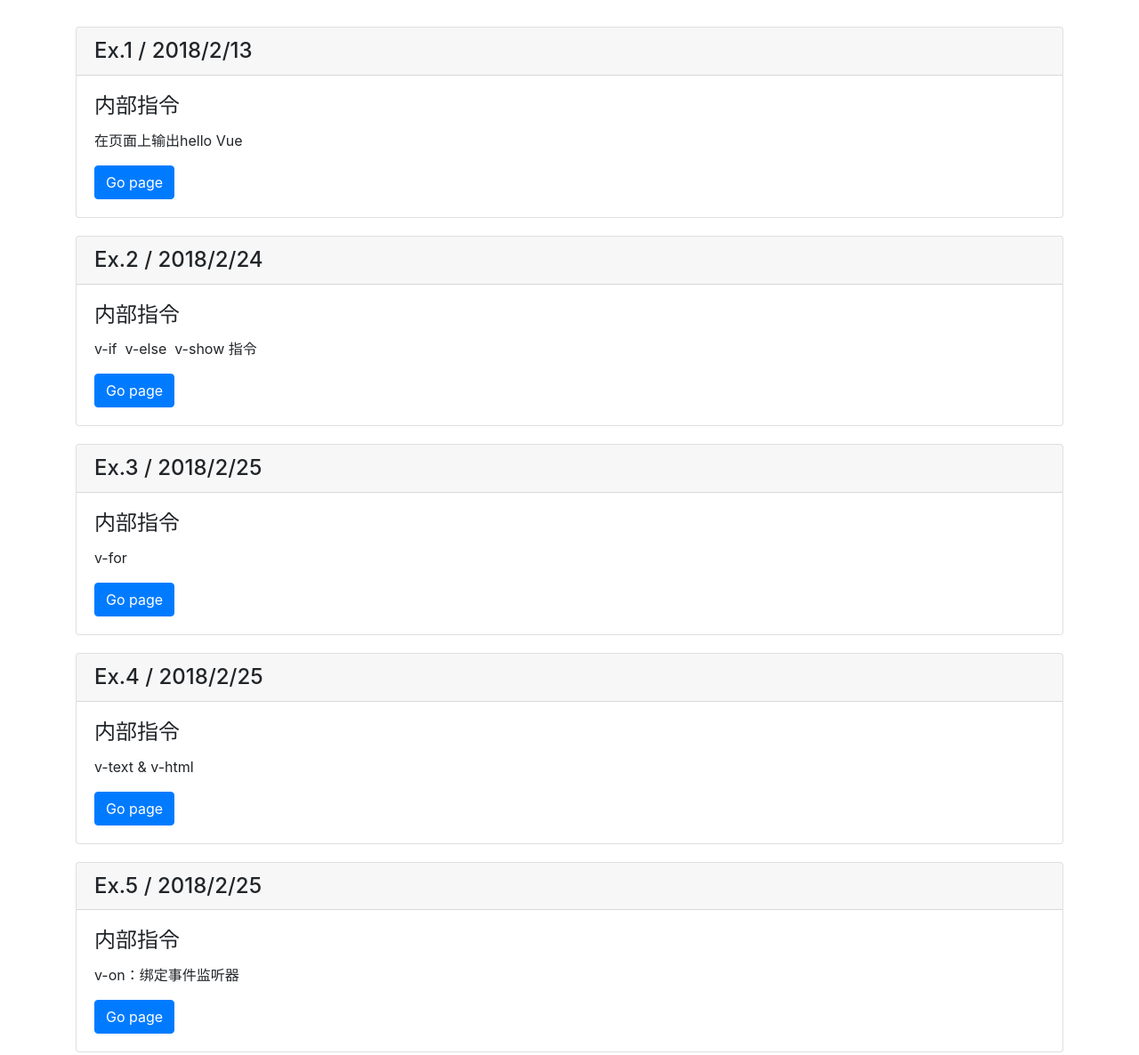
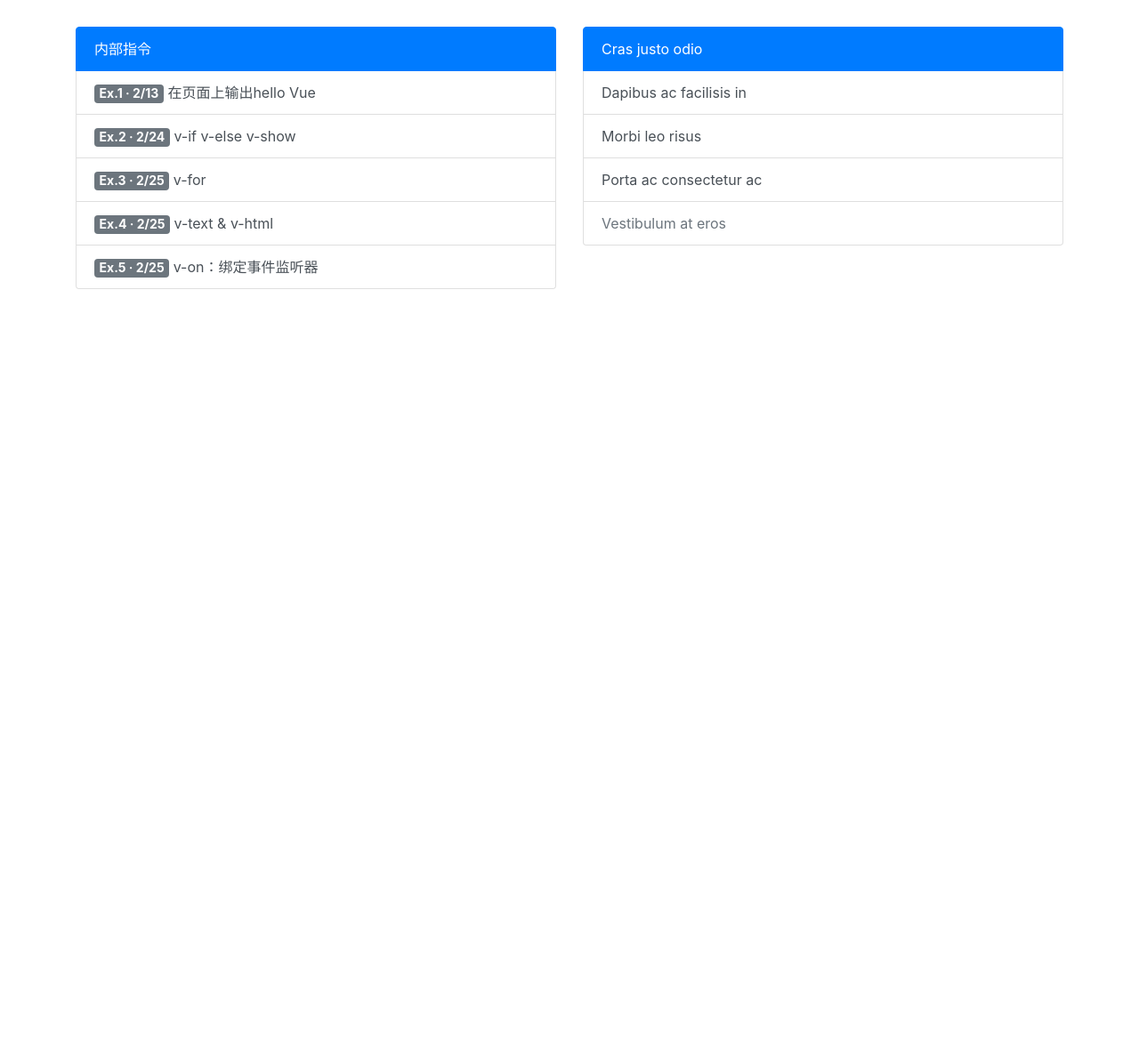
Before and after one commit to AxCat/vue-ex, a website: page index.html in a window 1280 px wide. Shown: the part 251-1437 px from the top of the page at 89% size. After the commit the page ends 800 px from the top, so only its background shows below. Drawn offline with nearby package versions, Linux system fonts and the light colour scheme.

Commit message:
简化首页样式

```diff
--- a/index.html
+++ b/index.html
@@ -29,66 +29,36 @@
         </div>
     </div>
 
-        <div class="row ex-list">
-            <div class="col-12">
-                <div class="card">
-                <h4 class="card-header">Ex.1 / 2018/2/13</h4>
-                <div class="card-body">
-                    <h4 class="card-title">内部指令</h4>
-                    <p class="card-text">在页面上输出hello Vue</p>
-                    <a href="Ex/hello-world.html" class="btn btn-primary">Go page</a>
+
+        <div class="row">
+            <div class="col-sm">
+                <div class="list-group">
+                    <a href="" class="list-group-item list-group-item-action active">
+                        内部指令
+                    </a>
+                    <a href="Ex/hello-world.html" class="list-group-item list-group-item-action"><span class="badge badge-secondary" style="font-size: 14px">Ex.1 · 2/13</span> 在页面上输出hello Vue</a>
+                    <a href="Ex/v-if_v-else.html" class="list-group-item list-group-item-action"><span class="badge badge-secondary" style="font-size: 14px">Ex.2 · 2/24 </span> v-if  v-else  v-show</a>
+                    <a href="Ex/v-for.html" class="list-group-item list-group-item-action"><span class="badge badge-secondary" style="font-size: 14px">Ex.3 · 2/25</span> v-for</a>
+                    <a href="Ex/v-text_v-html.html" class="list-group-item list-group-item-action"><span class="badge badge-secondary" style="font-size: 14px">Ex.4 · 2/25</span> v-text & v-html</a>
+                    <a href="Ex/v-on.html" class="list-group-item list-group-item-action"><span class="badge badge-secondary" style="font-size: 14px">Ex.5 · 2/25</span> v-on：绑定事件监听器</a>
+
                 </div>
             </div>
+            <div class="col-sm">
+                <div class="list-group">
+                    <a href="#" class="list-group-item list-group-item-action active">
+                        Cras justo odio
+                    </a>
+                    <a href="#" class="list-group-item list-group-item-action">Dapibus ac facilisis in</a>
+                    <a href="#" class="list-group-item list-group-item-action">Morbi leo risus</a>
+                    <a href="#" class="list-group-item list-group-item-action">Porta ac consectetur ac</a>
+                    <a href="#" class="list-group-item list-group-item-action disabled">Vestibulum at eros</a>
+                </div>
             </div>
         </div>
-        <div class="row ex-list">
-            <div class="col-12">
-                <div class="card">
-                <h4 class="card-header">Ex.2 / 2018/2/24</h4>
-                <div class="card-body">
-                    <h4 class="card-title">内部指令</h4>
-                    <p class="card-text">v-if  v-else  v-show 指令</p>
-                    <a href="Ex/v-if_v-else.html" class="btn btn-primary">Go page</a>
-                </div>
-            </div>
-            </div>
-        </div>
-        <div class="row ex-list">
-            <div class="col-12">
-                <div class="card">
-                <h4 class="card-header">Ex.3 / 2018/2/25</h4>
-                <div class="card-body">
-                    <h4 class="card-title">内部指令</h4>
-                    <p class="card-text">v-for</p>
-                    <a href="Ex/v-for.html" class="btn btn-primary">Go page</a>
-                </div>
-            </div>
-            </div>
-        </div>
-        <div class="row ex-list">
-            <div class="col-12">
-                <div class="card">
-                <h4 class="card-header">Ex.4 / 2018/2/25</h4>
-                <div class="card-body">
-                    <h4 class="card-title">内部指令</h4>
-                    <p class="card-text">v-text & v-html</p>
-                    <a href="Ex/v-text_v-html.html" class="btn btn-primary">Go page</a>
-                </div>
-            </div>
-            </div>
-        </div>
-        <div class="row ex-list">
-            <div class="col-12">
-                <div class="card">
-                <h4 class="card-header">Ex.5 / 2018/2/25</h4>
-                <div class="card-body">
-                    <h4 class="card-title">内部指令</h4>
-                    <p class="card-text">v-on：绑定事件监听器</p>
-                    <a href="Ex/v-on.html" class="btn btn-primary">Go page</a>
-                </div>
-            </div>
-            </div>
-        </div>
+
+
+
 
 </div>
 
```
